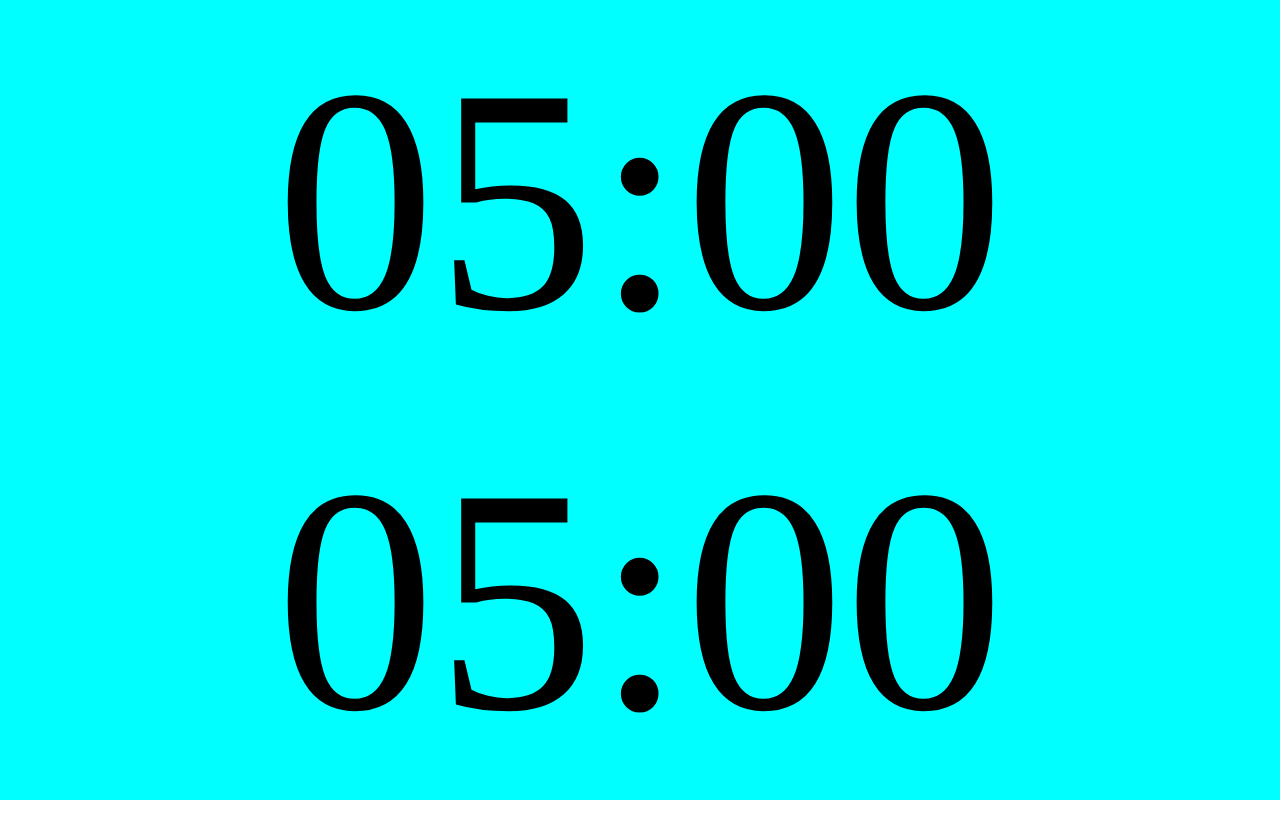
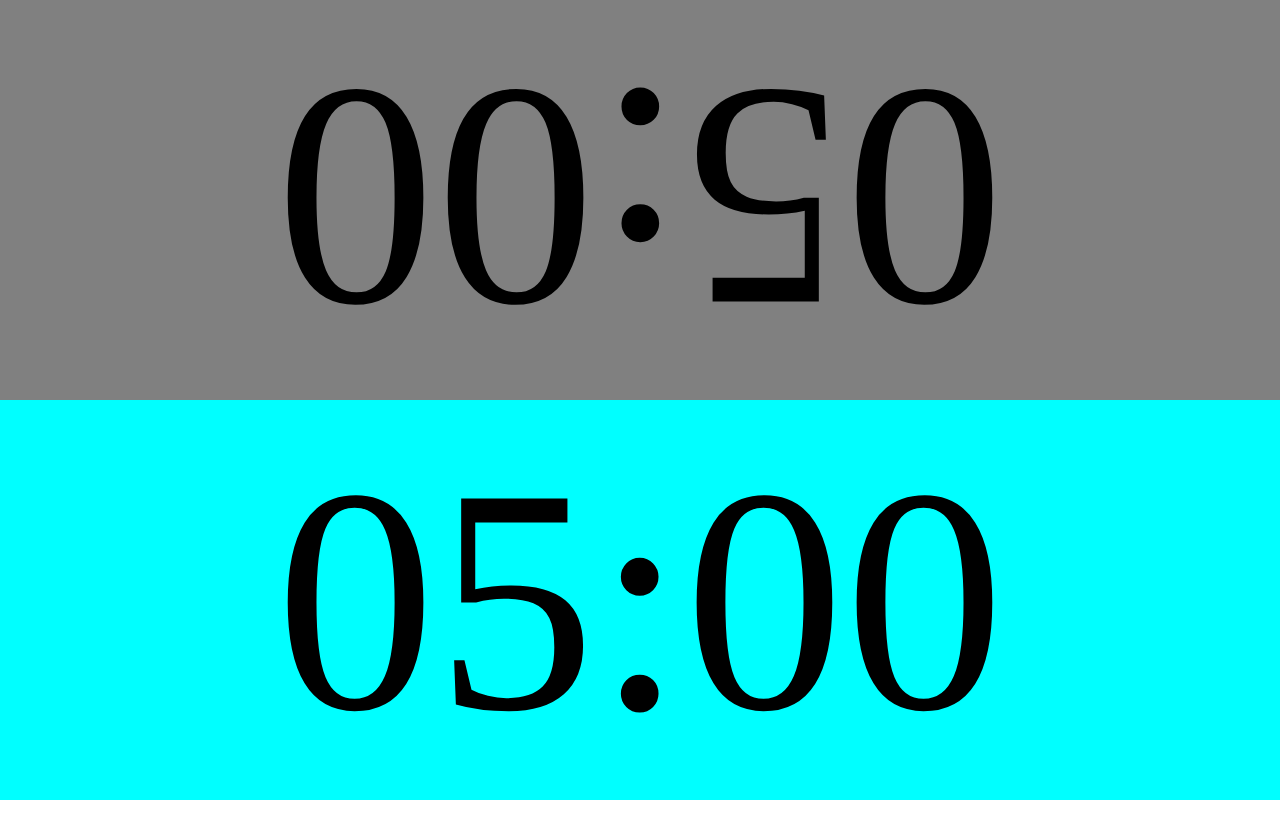
Before and after one commit to awvalenti/rdx, a plain HTML site: page rdx.html in a window 1280 px wide. Drawn offline with Linux system fonts and the light colour scheme.

Commit message:
Active and inactive time

```diff
--- a/rdx.html
+++ b/rdx.html
@@ -25,7 +25,7 @@
 
       .time {
         display: table-row;
-        background-color: cyan;
+        background-color: gray;
       }
 
       .time span {
@@ -34,12 +34,21 @@
         vertical-align: middle;
         font-size: 40vmin;
       }
+
+      .time:first-child {
+        -webkit-transform:rotate(-180deg);
+      }
+
+      .time.active {
+        background-color: cyan;
+      }
+
     </style>
   </head>
   <body>
 
     <main>
-      <div class="time">
+      <div class="time active">
         <span>05:00</span>
       </div>
       <div class="time">
@@ -68,6 +77,12 @@
       };
 
       document.onmousedown = document.ontouchstart;
+
+      var timeElements = document.querySelectorAll('.time');
+      for (var i = 0; i < timeElements.length; ++i) {
+        timeElements[i].classList.toggle('active');
+      }
+
     </script>
 
   </body>
```
